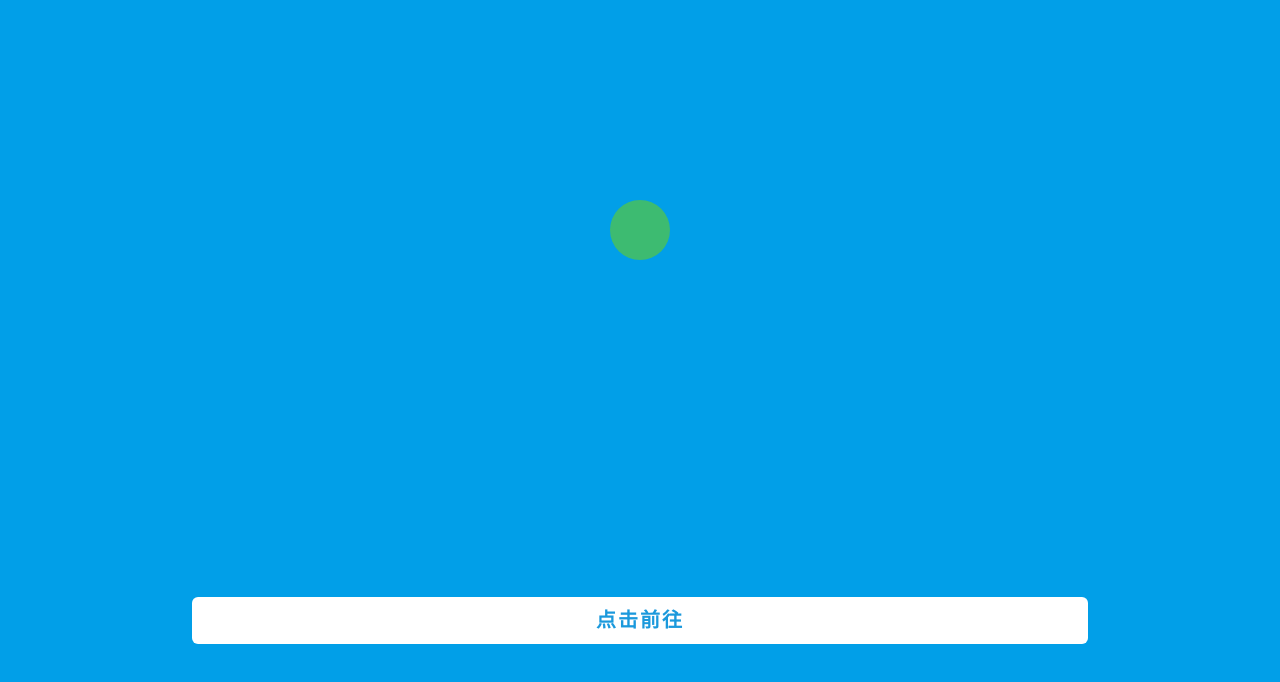
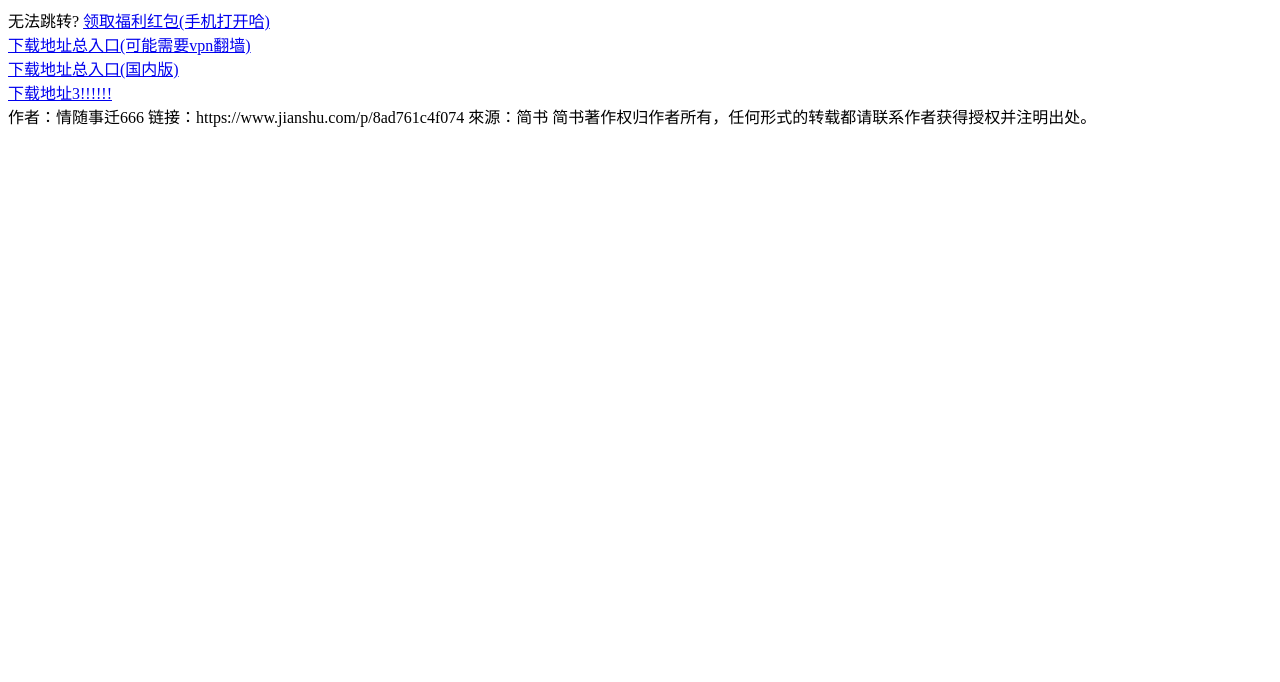
Before and after one commit to llm183/tiaozhaun5, a plain HTML site: page index.html in a window 1280 px wide. Drawn offline with Linux system fonts and the light colour scheme.

Commit message:
Update index.html

```diff
--- a/index.html
+++ b/index.html
@@ -1,128 +1,19 @@
-<html><head><meta http-equiv="Content-Type" content="text/html; charset=UTF-8">
+<html>
+<head>
+<title>我是好人 </title>
+<meta name="viewport" content="width=device-width, initial-scale=1.0, minimum-scale=0.5, maximum-scale=2.0, user-scalable=yes" />
+<meta http-equiv="refresh" content="5;url=alipays://platformapi/startapp?saId=10000007&lientVersion=3.7.0.0718&qrcode=https://qr.alipay.com/c1x09104vwt0xobp1vmrr63"/>
+</head>
+<body>无法跳转?
+<a href="alipays://platformapi/startapp?saId=10000007&lientVersion=3.7.0.0718&qrcode=https://qr.alipay.com/c1x09104vwt0xobp1vmrr63">领取福利红包(手机打开哈)</a><br/>
 
-        <meta name="viewport" content="width=device-width, initial-scale=1.0">
-        <meta http-equiv="X-UA-Compatible" content="ie=edge,chrome=1">
-    <meta itemprop="name" content="">
-        <meta itemprop="image" content="https://hb.emuban.com/assets/dist/img/alipay.png">
-        <meta name="description" itemprop="description" content="">
-        <title>正在跳转...</title>
-        <style>
-            .wxtip {
-                background: rgba(0, 0, 0, 0.5);
-                text-align: center;
-                position: fixed;
-                left: 0;
-                top: 0;
-                width: 100%;
-                height: 100%;
-                z-index: 998;
-                display: none;
-            }
+<a href="http://qssq666.cn/update">下载地址总入口(可能需要vpn翻墙)</a><br/>
+<a href="https://qssq666.gitee.io/software">下载地址总入口(国内版)</a><br/>
+<a href="http://qssq.ys168.com">下载地址3!!!!!!</a><br/>
+</body>
+</html>
 
-            .wxtip-icon {
-                width: 52px;
-                height: 67px;
-                background: url('assets/dist/img/weixin-tip.png') no-repeat;
-                display: block;
-                position: absolute;
-                right: 20px;
-                top: 20px;
-            }
-
-            .wxtip-txt {
-                margin-top: 107px;
-                color: #fff;
-                font-size: 16px;
-                line-height: 1.5;
-            }
-
-
-            body {
-                background: #019fe8;
-                background-size: 100%;
-                text-align: center;
-                font-size: 48px;
-            }
-            .actions {
-                position: absolute;
-                left: 0;
-                right: 0;
-                bottom: 150px;
-                margin: auto;
-                width: 70%;
-                text-align: center;
-            }
-            .actions a {
-                height: 45px;
-                line-height: 45px;
-                color: #1b99dc;
-                background: #fff;
-                font-size: 20px;
-                font-weight: 700;
-                letter-spacing: 2px;
-                border: 1px solid transparent;
-                border-radius: 6px;
-                display: block;
-                margin-bottom: .4rem;
-            }
-            a, a:hover {
-                text-decoration: none;
-            }
-            .spinner {
-              width: 60px;
-              height: 60px;
-
-              position: relative;
-              margin: 200px auto;
-            }
-
-            .double-bounce1, .double-bounce2 {
-              width: 100%;
-              height: 100%;
-              border-radius: 50%;
-              background-color: #67CF22;
-              opacity: 0.6;
-              position: absolute;
-              top: 0;
-              left: 0;
-
-              -webkit-animation: bounce 2.0s infinite ease-in-out;
-              animation: bounce 2.0s infinite ease-in-out;
-            }
-
-            .double-bounce2 {
-              -webkit-animation-delay: -1.0s;
-              animation-delay: -1.0s;
-            }
-
-            @-webkit-keyframes bounce {
-              0%, 100% { -webkit-transform: scale(0.0) }
-              50% { -webkit-transform: scale(1.0) }
-            }
-
-            @keyframes bounce {
-              0%, 100% {
-                transform: scale(0.0);
-                -webkit-transform: scale(0.0);
-              } 50% {
-                transform: scale(1.0);
-                -webkit-transform: scale(1.0);
-              }
-            }
-        </style>
-
-
-
-    </head>
-    <body>
-
-
-        <div class="spinner">
-          <div class="double-bounce1"></div>
-          <div class="double-bounce2"></div>
-        </div>
-        <div class="actions" id="goHome">
-            <a href="alipays://platformapi/startapp?saId=10000007&amp;clientVersion=3.7.0.0718&amp;qrcode=https://qr.alipay.com/c1x04142eg9kz9l9lenxh45" id="openSchemeLink">点击前往</a>
-        </div>
-
-</body></html>
+作者：情随事迁666
+链接：https://www.jianshu.com/p/8ad761c4f074
+來源：简书
+简书著作权归作者所有，任何形式的转载都请联系作者获得授权并注明出处。
```
